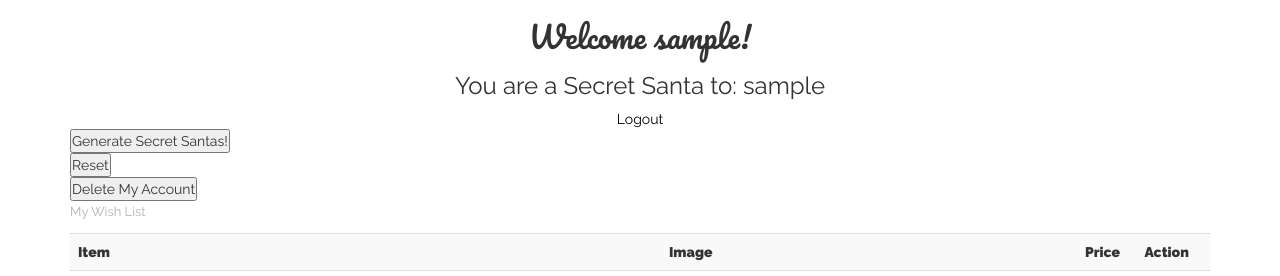
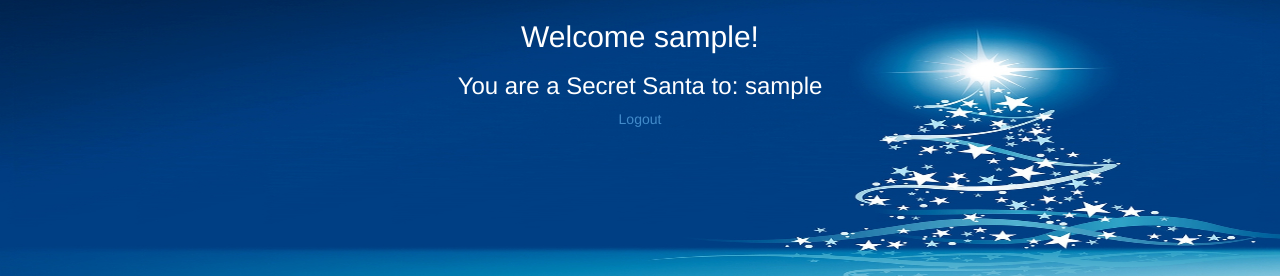
Before and after one commit to AlfiyaZi/Secret_Santa, a Django app: template apps/home/templates/home/dashboard.html in a window 1280 px wide. Shown: the top 276 px of the page. Run offline with Django 3.2, Linux system fonts and the light colour scheme; the template is opened without the code that fills it: values that come from a table or form of the project are taken from there, others are empty; data comes from the database, SQL or seed files in the repository; both versions use the stored data as it was after the commit; tables that the repository leaves empty hold one stand-in row (values such as "Sample post"); some libraries are stand-ins or nearby versions.

Commit message:
added more css to dashboard and add item

```diff
--- a/apps/home/static/home/css/style.css
+++ b/apps/home/static/home/css/style.css
@@ -161,6 +161,17 @@ HERO SECTION
 }
 
 /* ---------------------
+DASHBOARD SECTION
+--------------------- */
+#dashboard {
+    text-align: center;
+    height: 560px;
+    color: #fff;
+    background: url(../static/home/img/bg.jpg) fixed;
+    background-size: 100% 100%;
+    background-repeat: no-repeat;
+}
+/* ---------------------
 OVERVIEW SECTION
 --------------------- */
 #overview {
--- a/apps/home/static/home/style.css
+++ b/apps/home/static/home/style.css
@@ -8,3 +8,26 @@
 .register{
 	text-align: center;
 }
+/* ---------------------
+DASHBOARD SECTION
+--------------------- */
+#dashboard {
+    text-align: center;
+    height: 300px;
+    color: #fff;
+    background: url(../home/img/christmas.jpg) fixed;
+    background-size: 100% 100%;
+    background-repeat: no-repeat;
+}
+
+/* ---------------------
+ADD SECTION
+--------------------- */
+#add {
+    text-align: center;
+    height: 300px;
+    color: #fff;
+    background: url(../home/img/christmas.jpg) fixed;
+    background-size: 100% 100%;
+    background-repeat: no-repeat;
+}
--- a/apps/home/templates/home/dashboard.html
+++ b/apps/home/templates/home/dashboard.html
@@ -62,8 +62,8 @@
     STYLESHEETS
     =========================== -->
 
-    <link rel="stylesheet" href="static/home/css/style.css">
-    <link rel="stylesheet" href="static/home/css/responsive.css">
+    <!-- <link rel="stylesheet" href="static/home/css/style.css">
+    <link rel="stylesheet" href="static/home/css/responsive.css"> -->
 
 	<!-- ===========================
     FONTS
@@ -72,6 +72,7 @@
 
 </head>
 <body>
+	<div id="dashboard">
 		<div class='container'>
 			<div id="topNav">
 				<div class='text-center'>
@@ -79,24 +80,12 @@
 					<h3>You are a Secret Santa to: {{santa}}</h3>
 					<a href="{% url 'logout' %}">Logout</a>
 				</div>
-
-			<form action="{% url 'random' %}" method="POST">
-			{% csrf_token %}
-				<button>Generate Secret Santas!</button>
-			</form>
-
-			<form action="{% url 'reset' %}" method="POST">
-			{% csrf_token %}
-				<button>Reset</button>
-			</form>
-
-			<form action="{% url 'deleteAcct' user_id %}" method="POST">
-			{% csrf_token %}
-				<button>Delete My Account</button>
-			</form>
-
-		</div>
-		<p>My Wish List</p>
+			</div><!--end topNav -->
+		</div> <!-- end container -->
+	</div><!-- end dashboard -->
+	<div id='wishlist'>
+		<div class='container'>
+			<h2 class='text-center'>My Wish List</h2>
 			<table id="myWishList" class='table table-striped'>
 				<tr>
 					<th>Item</th>
@@ -112,16 +101,17 @@
 						<td>
 							<form action="{% url 'deleteItem' item.item.id %}" method="POST">
 								{% csrf_token %}
-							<button>Remove</button>
+								<button class='btn btn-primary'>Remove</button>
 							</form>
 						</td>
 					</tr>
 				{% endfor %}
 			</table>
-		<a href="{% url 'add' %}">Add an item</a>
-
-		<p>User's Wish List</p>
-		<table id="otherWishList">
+			<div class='text-center'>
+				<a href="{% url 'add' %}" ><button class='btn btn-primary'>Add an item</button></a>
+			</div>
+			<h2 class='text-center'>User's Wish List</h2>
+			<table id="otherWishList" class='table table-striped'>
 				<tr>
 					<th>Item</th>
 					<th>Image</th>
@@ -137,6 +127,24 @@
 				</tr>
 				{% endfor %}
 			</table>
+			<div> <!-- Buttons that do shit -->
+
+				<form action="{% url 'random' %}" method="POST">
+				{% csrf_token %}
+					<button class='btn btn-primary'>Generate Secret Santas!</button>
+				</form>
+
+				<form action="{% url 'reset' %}" method="POST">
+				{% csrf_token %}
+					<button class='btn btn-primary'>Reset</button>
+				</form>
+
+				<form action="{% url 'deleteAcct' user_id %}" method="POST">
+				{% csrf_token %}
+					<button class='btn btn-primary'>Delete My Account</button>
+				</form>
 		</div>
+	</div><!--wishlist div -->
+
 </body>
 </html>
```
Also changed, not shown: other parts of apps/home/static/home/css/style.css (+0 -84 lines), apps/home/templates/home/add.html (+16 -3 lines), db.sqlite3, 8 other files. Lines whose indentation alone changed are shown as unchanged.
